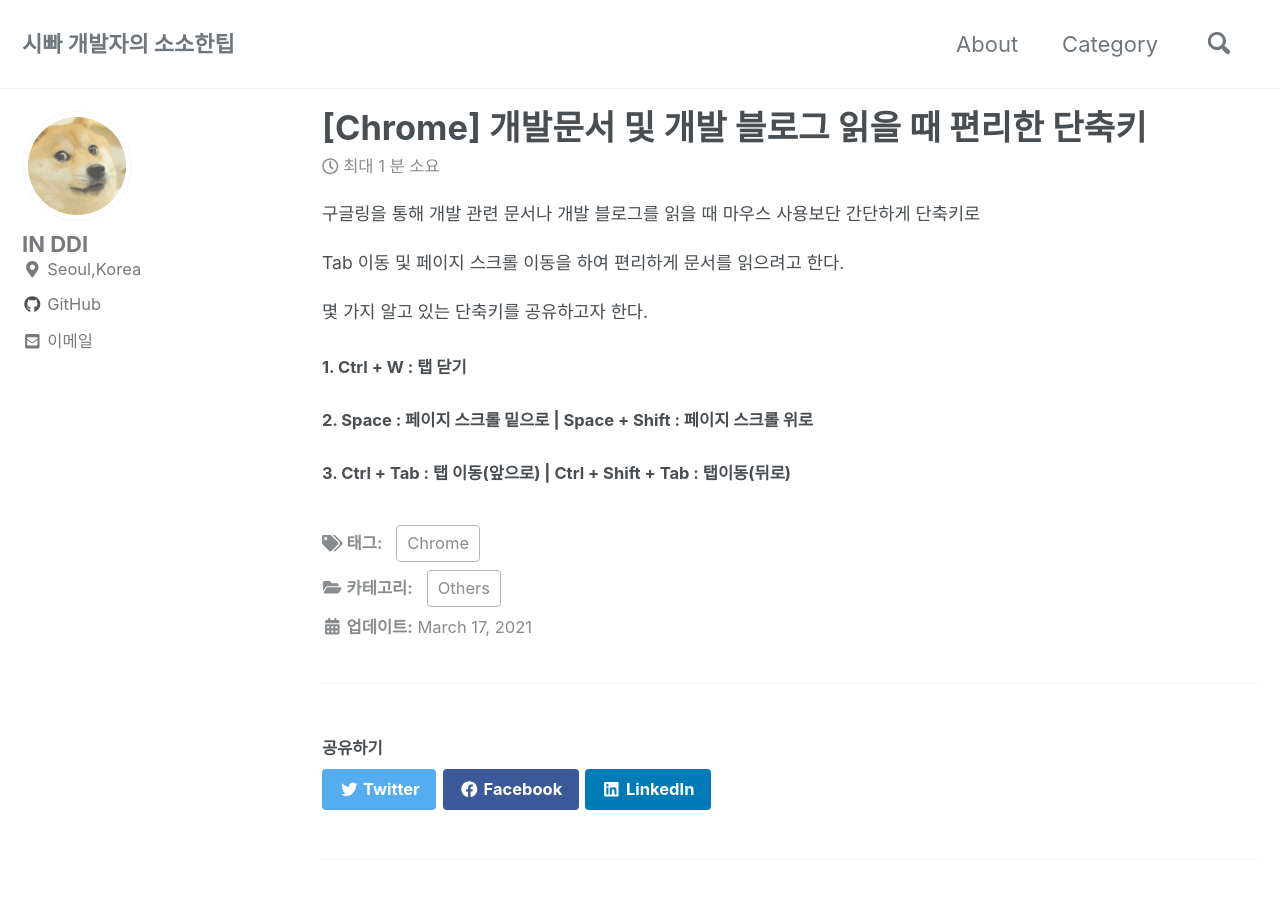
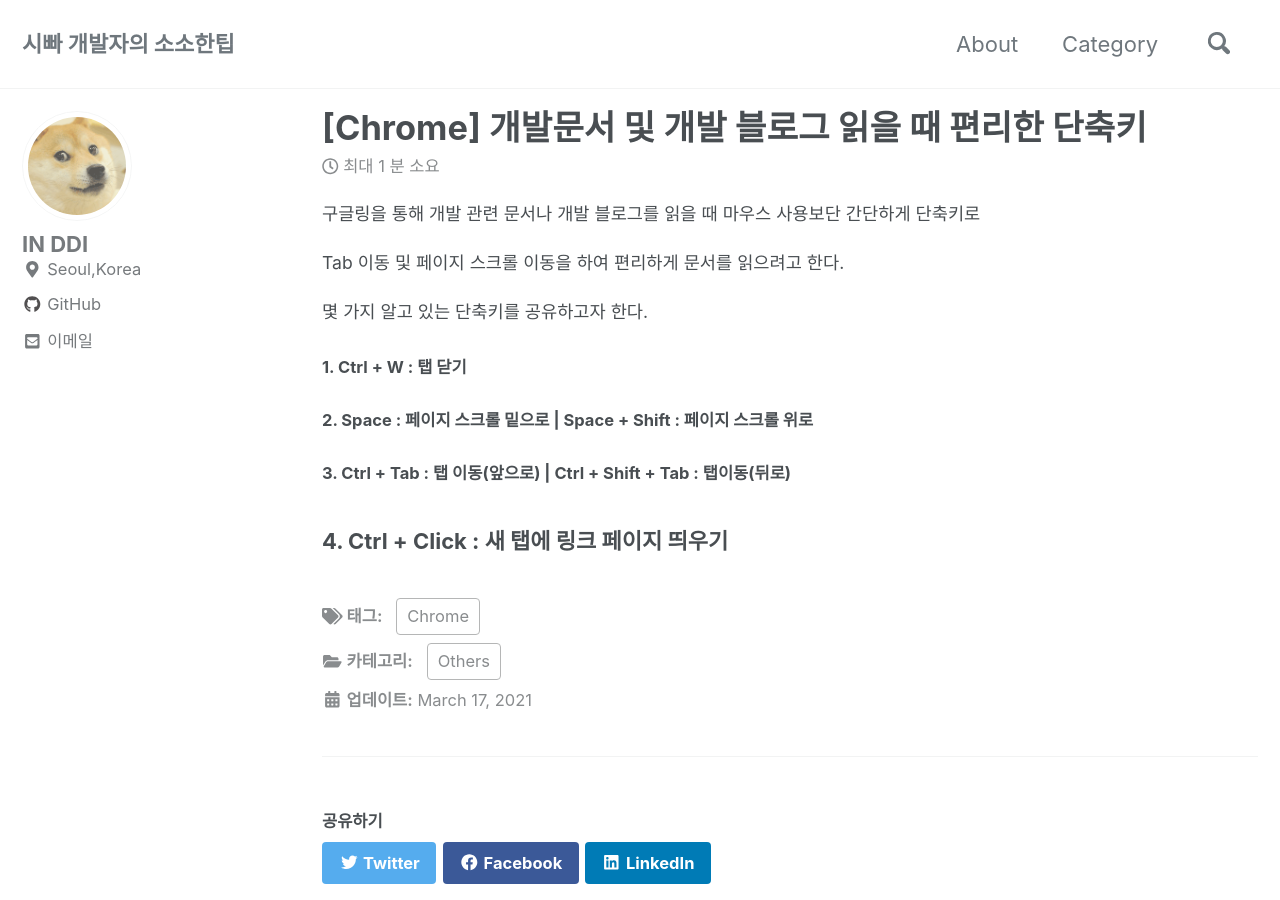
Before and after one commit to InSeok9068/inseok9068.github.io, a Jekyll site: the page built from _posts/others/2021-03-17-chrome-key-map.md, in a window 1280 px wide and 900 px high. Built offline with Jekyll 4.4.1, drawn with Linux system fonts in a browser that asks for light colours; cached includes are drawn as plain includes; nearby versions of some CDN libraries; comment, search, counter and statistics services are not loaded.

Commit message:
크롬 단축키 추가

```diff
--- a/_posts/others/2021-03-17-chrome-key-map.md
+++ b/_posts/others/2021-03-17-chrome-key-map.md
@@ -17,3 +17,5 @@ Tab 이동 및 페이지 스크롤 이동을 하여 편리하게 문서를 읽
 #### 2. Space : 페이지 스크롤 밑으로 | Space + Shift : 페이지 스크롤 위로
 
 #### 3. Ctrl + Tab : 탭 이동(앞으로) | Ctrl + Shift + Tab : 탭이동(뒤로)
+
+### 4. Ctrl + Click : 새 탭에 링크 페이지 띄우기
```
